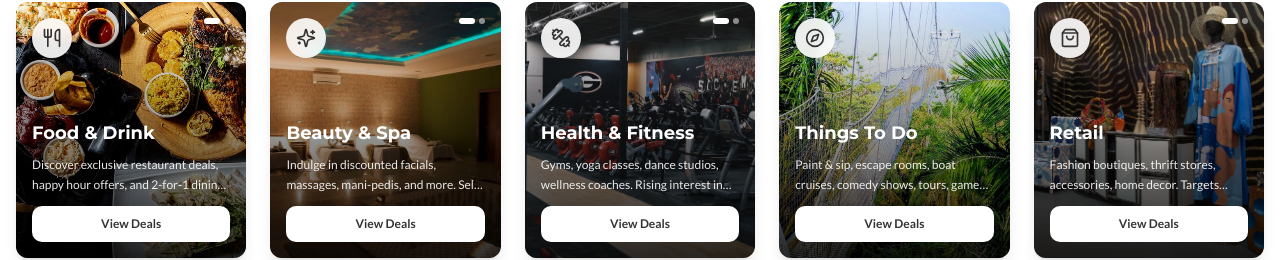
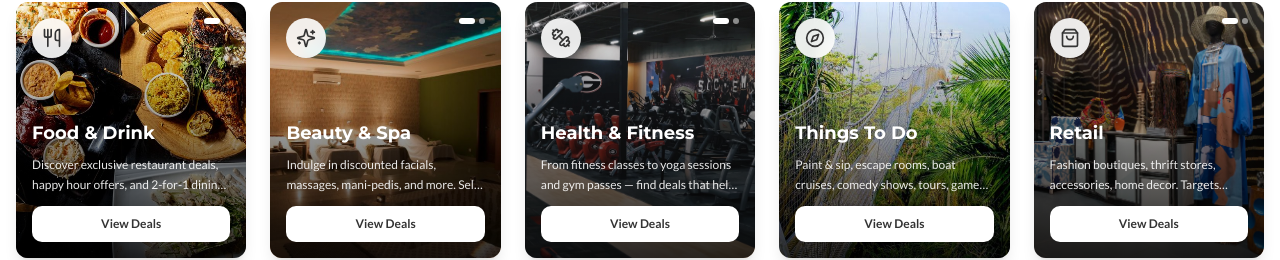
Before and after one commit to getvouchify/getvouchify, a React (Vite) app: page / in a window 1280 px wide. Shown: the part 3783-4043 px from the top of the page. Built offline with nearby package versions, Linux system fonts and the light colour scheme; the HTML template or start-up script is replaced by a standard one.

Commit message:
Update fitness category description

```diff
--- a/src/components/Categories.tsx
+++ b/src/components/Categories.tsx
@@ -28,7 +28,7 @@ const categories = [{
 }, {
   icon: Dumbbell,
   title: "Health & Fitness",
-  description: "Gyms, yoga classes, dance studios, wellness coaches. Rising interest in fitness culture.",
+  description: "From fitness classes to yoga sessions and gym passes — find deals that help you move, sweat, and feel your best.",
   color: "text-primary",
   images: [healthFitness1, healthFitness2]
 }, {
```
